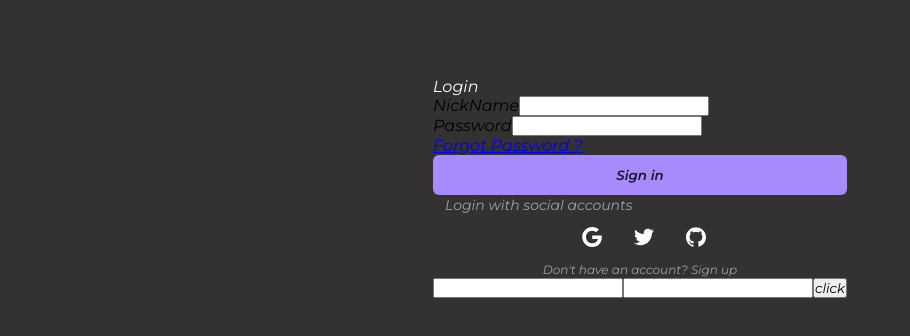
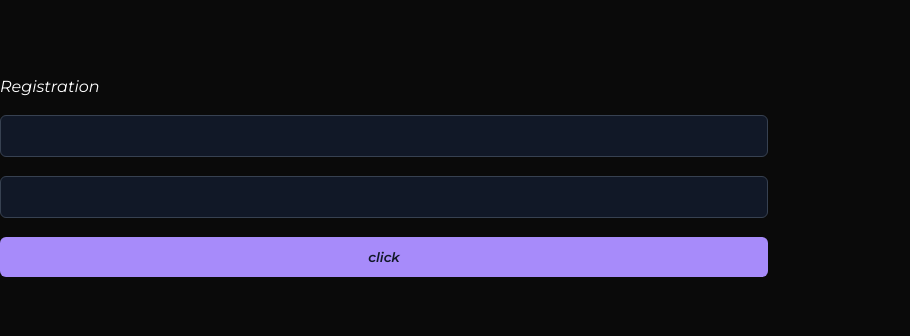
Before and after one commit to Kirillfty/clubs-front-end, a Vue app in the folder front/vue-project/: page / in a window 1280 px wide. Shown: the top 336 px of the page, without its empty margins (0-910 px from the left). Built offline with nearby package versions, Linux system fonts and the light colour scheme.

Commit message:
fixed bags
getuser()
reg and login page

```diff
--- a/front/vue-project/src/assets/main.css
+++ b/front/vue-project/src/assets/main.css
@@ -13,7 +13,7 @@ p{
     src: url("../assets/Montserrat-Italic-VariableFont_wght.ttf");
 }
 body{
-    background-color: rgb(51, 49, 49);
+    background-color: rgb(10, 10, 10);
 }
 .cont{
     display:flex;
@@ -51,12 +51,12 @@ body{
 
 }
 .cont-login{
-    width:100%;
+    width:60%;
+    height:25vh;
     margin-top: 6%;
     display: flex;
-    justify-content: center;
-    align-content: center;
-
+    justify-content: space-between;
+    flex-direction: column;
 }
 .cont-reg{
     width:100%;
--- a/front/vue-project/src/login.vue
+++ b/front/vue-project/src/login.vue
@@ -1,51 +1,9 @@
 <template>
     <div class="cont-login">
-        <!-- From Uiverse.io by Yaya12085 -->
-<div class="form-container">
-	<p class="title">Login</p>
-	<form class="form">
-		<div class="input-group">
-			<label for="username">NickName</label>
-			<input type="text" name="username" autocomplete="off" id="username" placeholder="">
-		</div>
-		<div class="input-group">
-			<label for="password">Password</label>
-			<input type="password" name="password" autocomplete="off" id="password" placeholder="">
-			<div class="forgot">
-				<a rel="noopener noreferrer" href="#">Forgot Password ?</a>
-			</div>
-		</div>
-		<button class="sign" @click="Login()">Sign in</button>
-	</form>
-	<div class="social-message">
-		<div class="line"></div>
-		<p class="message">Login with social accounts</p>
-		<div class="line"></div>
-	</div>
-	<div class="social-icons">
-		<button aria-label="Log in with Google" class="icon">
-			<svg xmlns="http://www.w3.org/2000/svg" viewBox="0 0 32 32" class="w-5 h-5 fill-current">
-				<path d="M16.318 13.714v5.484h9.078c-0.37 2.354-2.745 6.901-9.078 6.901-5.458 0-9.917-4.521-9.917-10.099s4.458-10.099 9.917-10.099c3.109 0 5.193 1.318 6.38 2.464l4.339-4.182c-2.786-2.599-6.396-4.182-10.719-4.182-8.844 0-16 7.151-16 16s7.156 16 16 16c9.234 0 15.365-6.49 15.365-15.635 0-1.052-0.115-1.854-0.255-2.651z"></path>
-			</svg>
-		</button>
-		<button aria-label="Log in with Twitter" class="icon">
-			<svg xmlns="http://www.w3.org/2000/svg" viewBox="0 0 32 32" class="w-5 h-5 fill-current">
-				<path d="M31.937 6.093c-1.177 0.516-2.437 0.871-3.765 1.032 1.355-0.813 2.391-2.099 2.885-3.631-1.271 0.74-2.677 1.276-4.172 1.579-1.192-1.276-2.896-2.079-4.787-2.079-3.625 0-6.563 2.937-6.563 6.557 0 0.521 0.063 1.021 0.172 1.495-5.453-0.255-10.287-2.875-13.52-6.833-0.568 0.964-0.891 2.084-0.891 3.303 0 2.281 1.161 4.281 2.916 5.457-1.073-0.031-2.083-0.328-2.968-0.817v0.079c0 3.181 2.26 5.833 5.26 6.437-0.547 0.145-1.131 0.229-1.724 0.229-0.421 0-0.823-0.041-1.224-0.115 0.844 2.604 3.26 4.5 6.14 4.557-2.239 1.755-5.077 2.801-8.135 2.801-0.521 0-1.041-0.025-1.563-0.088 2.917 1.86 6.36 2.948 10.079 2.948 12.067 0 18.661-9.995 18.661-18.651 0-0.276 0-0.557-0.021-0.839 1.287-0.917 2.401-2.079 3.281-3.396z"></path>
-			</svg>
-		</button>
-		<button aria-label="Log in with GitHub" class="icon">
-			<svg xmlns="http://www.w3.org/2000/svg" viewBox="0 0 32 32" class="w-5 h-5 fill-current">
-				<path d="M16 0.396c-8.839 0-16 7.167-16 16 0 7.073 4.584 13.068 10.937 15.183 0.803 0.151 1.093-0.344 1.093-0.772 0-0.38-0.009-1.385-0.015-2.719-4.453 0.964-5.391-2.151-5.391-2.151-0.729-1.844-1.781-2.339-1.781-2.339-1.448-0.989 0.115-0.968 0.115-0.968 1.604 0.109 2.448 1.645 2.448 1.645 1.427 2.448 3.744 1.74 4.661 1.328 0.14-1.031 0.557-1.74 1.011-2.135-3.552-0.401-7.287-1.776-7.287-7.907 0-1.751 0.62-3.177 1.645-4.297-0.177-0.401-0.719-2.031 0.141-4.235 0 0 1.339-0.427 4.4 1.641 1.281-0.355 2.641-0.532 4-0.541 1.36 0.009 2.719 0.187 4 0.541 3.043-2.068 4.381-1.641 4.381-1.641 0.859 2.204 0.317 3.833 0.161 4.235 1.015 1.12 1.635 2.547 1.635 4.297 0 6.145-3.74 7.5-7.296 7.891 0.556 0.479 1.077 1.464 1.077 2.959 0 2.14-0.020 3.864-0.020 4.385 0 0.416 0.28 0.916 1.104 0.755 6.4-2.093 10.979-8.093 10.979-15.156 0-8.833-7.161-16-16-16z"></path>
-			</svg>
-		</button>
-	</div>
-	<p class="signup">Don't have an account?
-		<a rel="noopener noreferrer" @click="GoTo()" class="">Sign up</a>
-	</p>
-	<input type="text" v-model="Account.nickName">
-	<input type="text" v-model="Account.password">
-	<button @click="Login()">click</button>
-</div>
+			<p @click="GoTo()">Registration</p>
+			<input type="text" v-model="Account.nickName" class="input">
+			<input type="text" v-model="Account.password" class="input">
+			<button @click="Login()" class="sign">click</button>
     </div>
 </template>
 
--- a/front/vue-project/src/register.vue
+++ b/front/vue-project/src/register.vue
@@ -1,15 +1,12 @@
 <template>
-     <div class="cont-reg">
-        <!-- From Uiverse.io by Yaya12085 -->
-<div class="form-container">
-	<input type="text" v-model="Acc.firstName" placeholder="fistaname">
-	<input type="text" v-model="Acc.lastName" placeholder="lastname">
-	<input type="text" v-model="Acc.nickName" placeholder="nickname">
-	<input type="text" v-model="Acc.password" placeholder="password">
-	<button @click="Registration()" class="sign">click</button>
-</div>
+    <div class="cont-login">
+            <p @click="Goto()">Login</p>
+			<input type="text" v-model="Acc.firstName" class="input" placeholder="firstName">
+			<input type="text" class="input" placeholder="lastName" v-model="Acc.lastName">
+            <input type="text" class="input" placeholder="nickName" v-model="Acc.nickName">
+            <input type="text" v-model="Acc.password" class="input" placeholder="password">
+			<button @click="Registration()" class="sign">click</button>
     </div>
-
 </template>
 
 <script setup>
@@ -23,14 +20,14 @@ let Acc = ref({
     password:''
 })
 let router = useRouter();
-function GoTo(){
+function Goto(){
     router.push('/');
 }
 async function Registration(){
 await axios.post('https://localhost:7210/api/auth/register',{firstName:Acc.value.firstName,
 lastName:Acc.value.lastName,
 nickName:Acc.value.nickName,
-password:Acc.value.password,
+password:Acc.value.password
 
 }).then(function(responce){
     if(responce){
--- a/front/vue-project/src/usersPage.vue
+++ b/front/vue-project/src/usersPage.vue
@@ -10,7 +10,7 @@
 </div>
 <div class="cont">
     <p>Создать клуб</p>
-    <div class="cont-reg">
+    <div class="cont-login">
         <input type="text" v-model="title" class="input">
         <input type="text" v-model="description" class="input">
         <button @click="Post()" class="sign">click</button>
@@ -82,11 +82,11 @@ async function Delete(id){
 }
 async function getUser(){
     console.log("result "+result)
-    await axios.get('https://localhost:7210/api/users/'+result.value).then(function(responce){
+    await axios.get('https://localhost:7210/api/users/'+ result.value).then(function(responce){
         console.log(responce.data);
-         userData.value = responce.data;
-         console.log('user '+userData);
-         return userData;
+        userData.value = responce.data;
+        console.log('user '+userData);
+        return userData;
     })
 
 }
```
Also changed, not shown: 1 other file (tests, documents, lock files or other folders).
